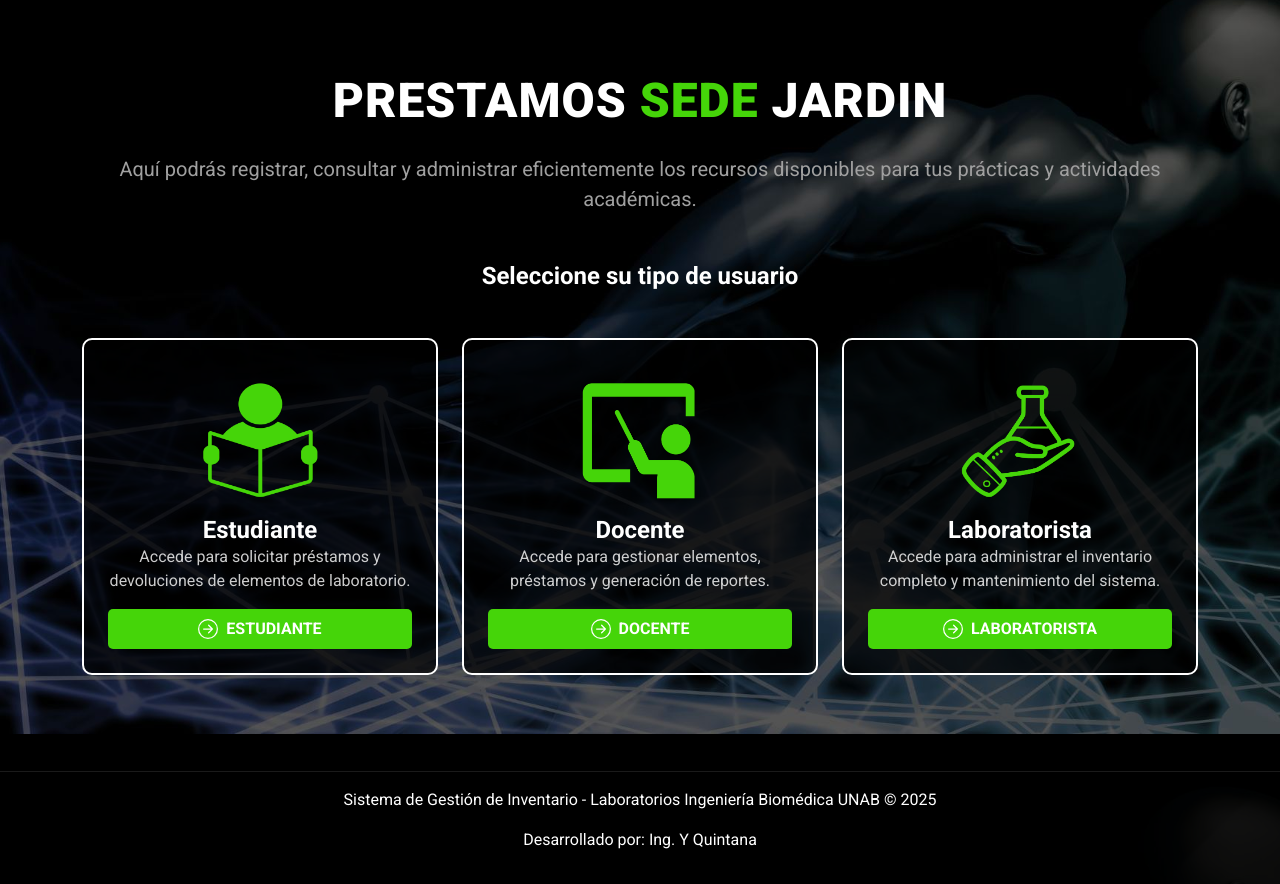
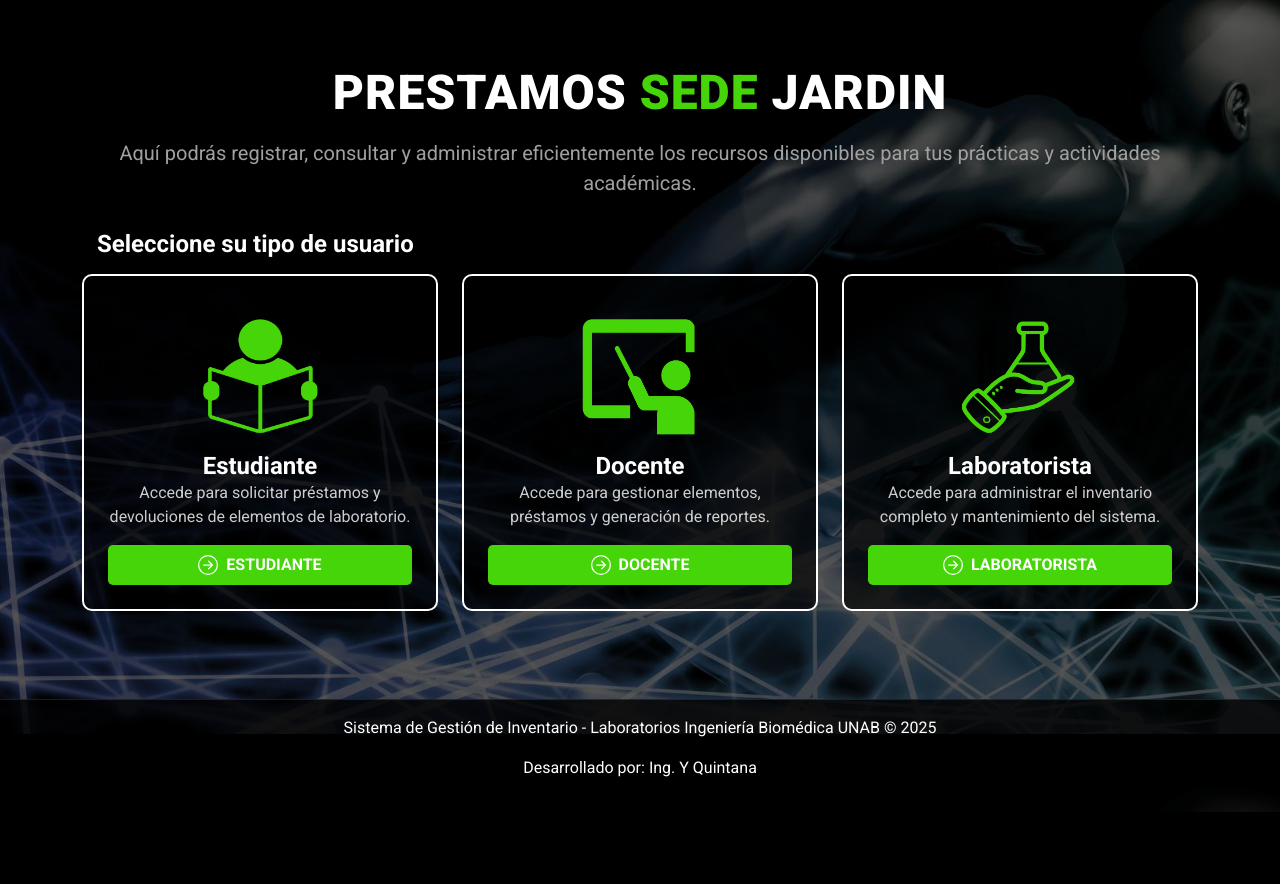
Before and after one commit to Yeimyqv/Inventario-Biomedica-UNAB2, a Flask app: page /sede-jardin in a window 1280 px wide. Shown: the part 66-950 px from the top of the page. After the commit the page ends 878 px from the top, so only its background shows below. Run offline with Flask 3, Linux system fonts and the light colour scheme.

Commit message:
Improved the user interface
Updated the user selection screen to improve layout and move the user type selection to the left.  Removed some line spacing and adjusted styling in `js/main.js` and `templates/index.html`.

Replit-Commit-Author: Agent
Replit-Commit-Session-Id: 98c4e6ae-b414-464a-bb9a-7503bb30d595
Replit-Commit-Screenshot-Url: https://storage.googleapis.com/screenshot-production-us-central1/05578733-2a38-48f9-944f-59e9320094c0/2f85aa30-83b5-4e28-9370-4e6c47ba4bbb.jpg

```diff
--- a/js/main.js
+++ b/js/main.js
@@ -22,8 +22,7 @@ document.addEventListener('DOMContentLoaded', function() {
   // Inicializar modales personalizados
   initCustomModals();
 
-  // Iniciar directamente en la selección de usuario
-  document.getElementById('lab-selection').style.display = 'none';
+  // Mostrar directamente la selección de usuario (ya no hay sección lab-selection)
   document.getElementById('user-selection').style.display = 'block';
 });
 
@@ -76,18 +75,12 @@ function initNotifications() {
   // Se usa bootstrap para notificaciones tipo toast
 }
 
-// Selección inicial del laboratorio
-function selectLaboratory(laboratorio) {
-  currentLaboratory = laboratorio;
-
-  // Mostrar mensaje de confirmación del laboratorio seleccionado
-  mostrarNotificacion('Laboratorio seleccionado', `Ha seleccionado el laboratorio de Ingeniería Biomédica`, 'info');
-
-  // Ocultar la selección de laboratorio
-  document.getElementById('lab-selection').style.display = 'none';
-
-  // Mostrar la selección de usuario
-  document.getElementById('user-selection').style.display = 'block';
+// Configuración inicial del laboratorio (ahora automática)
+function configureDefaultLaboratory() {
+  currentLaboratory = 'biomedica';
+
+  // Mostrar mensaje de confirmación del laboratorio
+  mostrarNotificacion('Laboratorio seleccionado', `Laboratorio de Ingeniería Biomédica - Sede Jardín`, 'info');
 }
 
 // Selección inicial del tipo de usuario
--- a/templates/index.html
+++ b/templates/index.html
@@ -45,12 +45,14 @@
   <!-- Contenedor principal -->
   <div class="container my-5">
     <!-- Sección de selección de tipo de usuario -->
-    <section id="user-selection" class="py-4 text-center">
-      <h1 style="color: white; font-weight: 900; font-size: 3rem; text-transform: uppercase; letter-spacing: 1px; margin-bottom: 1.5rem;">PRESTAMOS <span style="color: #45d509;">SEDE</span> JARDIN</h1>
-      <p style="color: #a0a0a0; font-size: 1.25rem; margin-bottom: 3rem;">Aquí podrás registrar, consultar y administrar eficientemente los recursos disponibles para tus prácticas y actividades académicas.</p>
-      <h3 style="color: white; text-align: center; margin-bottom: 3rem; font-weight: 600; font-size: 1.5rem;">Seleccione su tipo de usuario</h3>
+    <section id="user-selection" class="py-3 text-center">
+      <h1 style="color: white; font-weight: 900; font-size: 3rem; text-transform: uppercase; letter-spacing: 1px; margin-bottom: 1rem;">PRESTAMOS <span style="color: #45d509;">SEDE</span> JARDIN</h1>
+      <p style="color: #a0a0a0; font-size: 1.25rem; margin-bottom: 2rem;">Aquí podrás registrar, consultar y administrar eficientemente los recursos disponibles para tus prácticas y actividades académicas.</p>
 
       <div class="row justify-content-center">
+        <div class="col-12 text-start mb-2">
+          <h3 style="color: white; font-weight: 600; font-size: 1.5rem; padding-left: 15px;">Seleccione su tipo de usuario</h3>
+        </div>
         <div class="col-md-4 mb-4">
           <div class="user-card">
             <div class="card-body text-center p-4">
```
